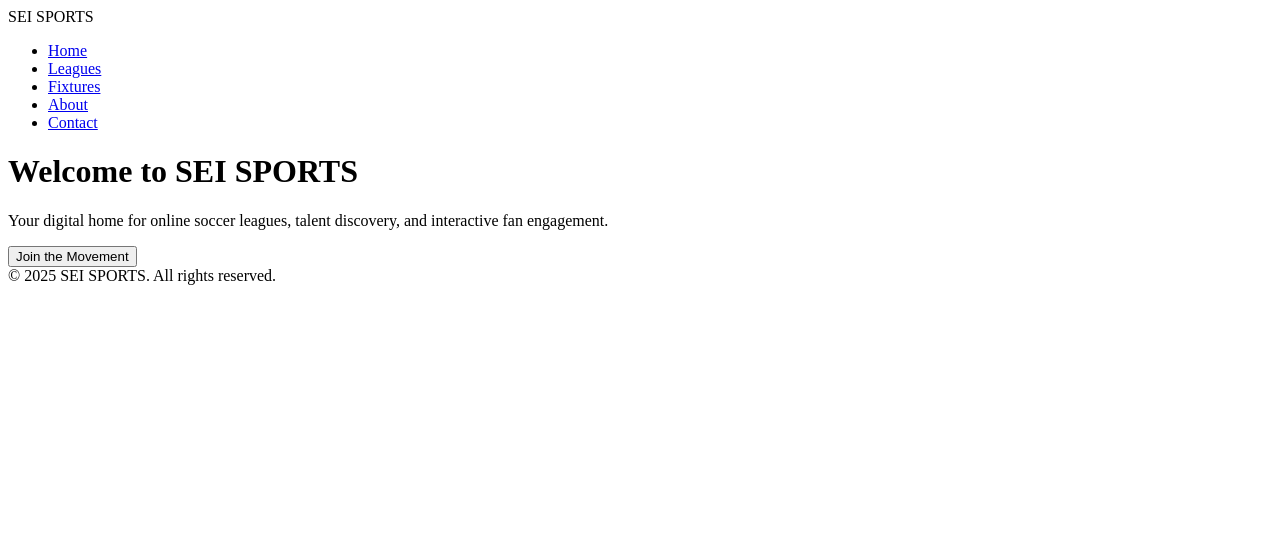
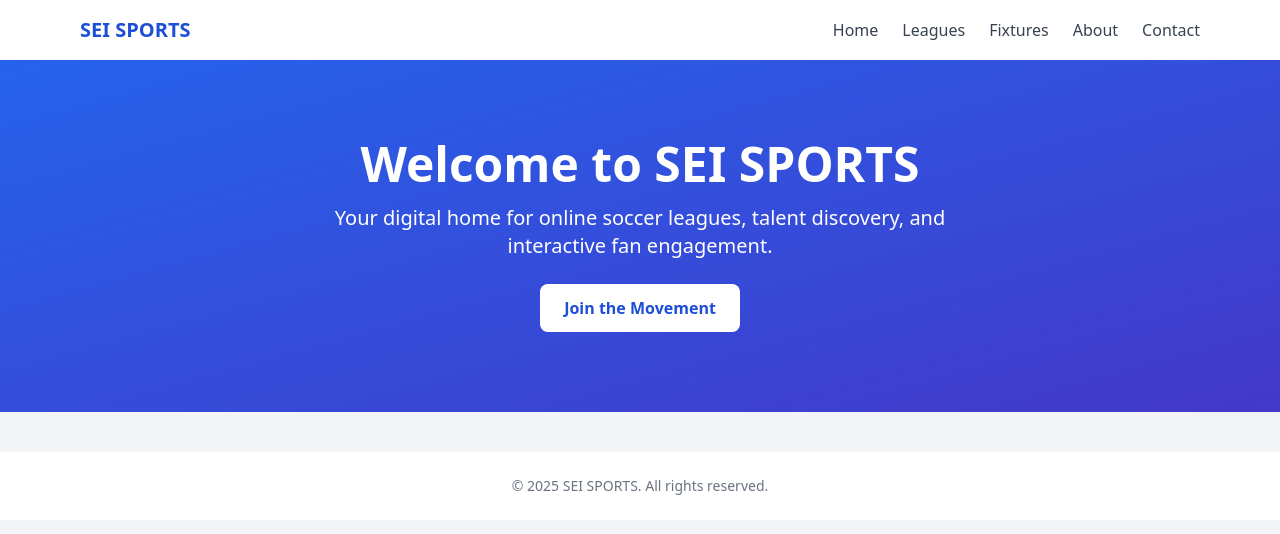
Before and after one commit to sei-dev-git/sei-sports-site, a React (Vite) app: page / in a window 1280 px wide. Shown: the top 534 px of the page. Built offline with nearby package versions, Linux system fonts and the light colour scheme.

Commit message:
feat: setup React Router and define routes for main pages (Leagues, Tournaments, Fixtures, Teams, Contact)

```diff
--- a/src/main.jsx
+++ b/src/main.jsx
@@ -1,9 +1,25 @@
 import React from 'react';
 import ReactDOM from 'react-dom/client';
+import { BrowserRouter as Router, Routes, Route } from 'react-router-dom';
 import App from './App';
+import Leagues from './pages/Leagues';
+import Tournaments from './pages/Tournaments';
+import Fixtures from './pages/Fixtures';
+import Teams from './pages/Teams';
+import Contact from './pages/Contact';
+import './index.css';
 
 ReactDOM.createRoot(document.getElementById('root')).render(
   <React.StrictMode>
-    <App />
+    <Router>
+      <Routes>
+        <Route path="/" element={<App />} />
+        <Route path="/leagues" element={<Leagues />} />
+        <Route path="/tournaments" element={<Tournaments />} />
+        <Route path="/fixtures" element={<Fixtures />} />
+        <Route path="/teams" element={<Teams />} />
+        <Route path="/contact" element={<Contact />} />
+      </Routes>
+    </Router>
   </React.StrictMode>
 );
```
